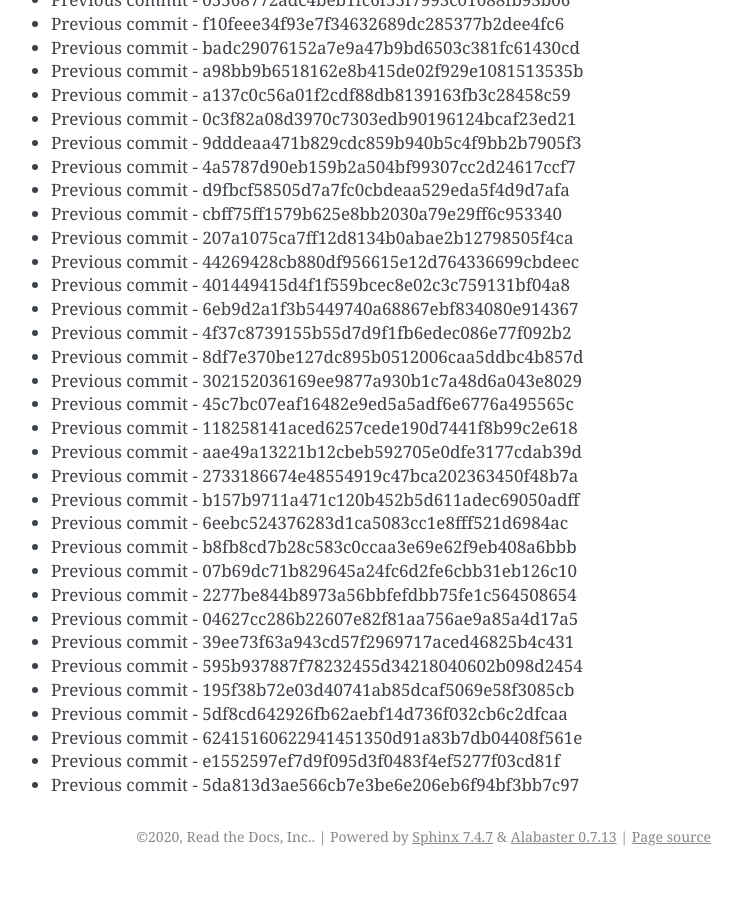
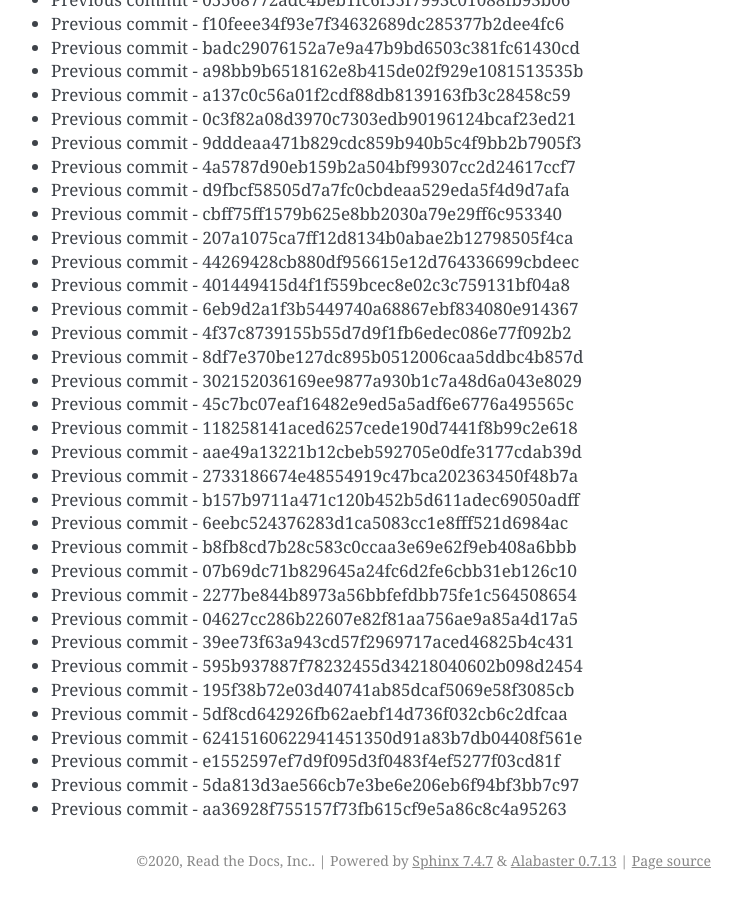
Before and after one commit to readthedocs/rtd-git-stresstest, a Sphinx documentation site: the page built from docs/updates.rst, in a window 1280 px wide and 900 px high, scrolled down 104291 px. Shown: the whole window, without its empty margins (399-1141 px from the left). Built offline with Sphinx 7.4.7, drawn with Linux system fonts in a browser that asks for light colours; before the commit the page ends 105167 px from its top, so only the background shows below that.

Commit message:
Generating commit from previous: aa36928f755157f73fb615cf9e5a86c8c4a95263

```diff
--- a/docs/updates.rst
+++ b/docs/updates.rst
@@ -4414,3 +4414,4 @@ It can be tested for any performance characteristics.
 * Previous commit - 62415160622941451350d91a83b7db04408f561e
 * Previous commit - e1552597ef7d9f095d3f0483f4ef5277f03cd81f
 * Previous commit - 5da813d3ae566cb7e3be6e206eb6f94bf3bb7c97
+* Previous commit - aa36928f755157f73fb615cf9e5a86c8c4a95263
```
